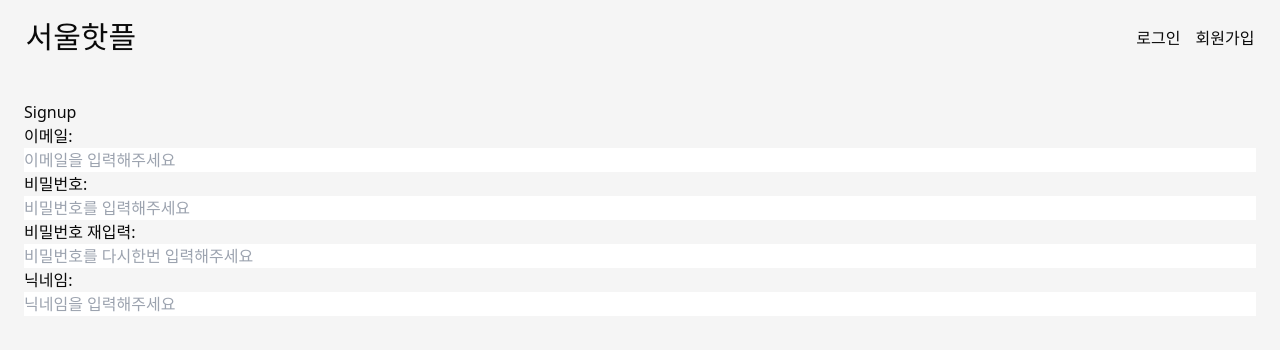
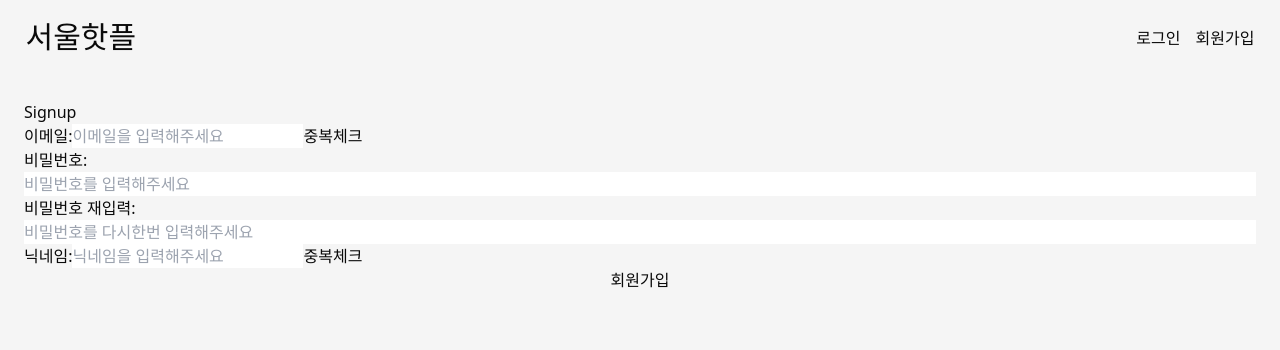
Before and after one commit to mangomaneya/HotPlaceInSeoul, a React (Vite) app: page /signup in a window 1280 px wide. Shown: the top 350 px of the page. Built offline with nearby package versions, Linux system fonts and the light colour scheme; no server answers; a web font is replaced by a local one.

Commit message:
feat:#8 회원가입 검증 부분 생성

```diff
--- a/src/components/sign-up/SignUpForm.jsx
+++ b/src/components/sign-up/SignUpForm.jsx
@@ -1,12 +1,13 @@
 import useSignUp from '@hooks/useSignUp';
 import InputForm from '@components/sign-up/InputForm';
 
-const SignUpForm = () => {
+export default function SignUpForm() {
   const { signUpFormData, errorMessage, isDuplicateChecked, signUpSubmitHandler, signUpChangeHandler, checkDuplicate } =
     useSignUp();
 
   return (
-    <div className='flex flex-col'>
+    <form onSubmit={signUpSubmitHandler} className='flex flex-col'>
+      <div>
         <InputForm
           className=''
           labelName='이메일'
@@ -16,6 +17,15 @@ const SignUpForm = () => {
           value={signUpFormData.email}
           onChange={signUpChangeHandler}
         />
+        <button
+          type='button'
+          onClick={() => {
+            checkDuplicate('email');
+          }}
+        >
+          중복체크
+        </button>
+      </div>
       <InputForm
         className=''
         labelName='비밀번호'
@@ -34,6 +44,7 @@ const SignUpForm = () => {
         value={signUpFormData.confirmPassword}
         onChange={signUpChangeHandler}
       />
+      <div>
         <InputForm
           labelName='닉네임'
           name='nickname'
@@ -43,8 +54,17 @@ const SignUpForm = () => {
           value={signUpFormData.nickname}
           onChange={signUpChangeHandler}
         />
+        <button
+          type='button'
+          onClick={() => {
+            checkDuplicate('nickname');
+          }}
+        >
+          중복체크
+        </button>
       </div>
+      {errorMessage.nickname}
+      <button type='submit'>회원가입</button>
+    </form>
   );
-};
-
-export default SignUpForm;
+}
--- a/src/lib/utils/signUpValidate.js
+++ b/src/lib/utils/signUpValidate.js
@@ -12,7 +12,7 @@ export function signUpValidate(name, value, form) {
       return value === form.password ? '' : '입력하신 비밀번호와 일치하지 않습니다.';
     }
     case 'nickname': {
-      return '최소 2자부터 최대 8자까지 가능합니다.';
+      return value.length > 8 || value.length <= 1 ? '최소 2자부터 최대 8자까지 가능합니다.' : '';
     }
     default:
       return '';
--- a/src/pages/SignUp.jsx
+++ b/src/pages/SignUp.jsx
@@ -1,12 +1,12 @@
 import SignUpForm from '@/components/sign-up/SignUpForm';
 
-const SignUp = () => {
+export default function SignUp() {
   return (
     <div>
       Signup
       <SignUpForm />
     </div>
   );
-};
+}
 
-export default SignUp;
+SignUp;
```
Also changed, not shown: src/lib/hooks/useSignUp.js. Lines whose indentation alone changed are shown as unchanged.
